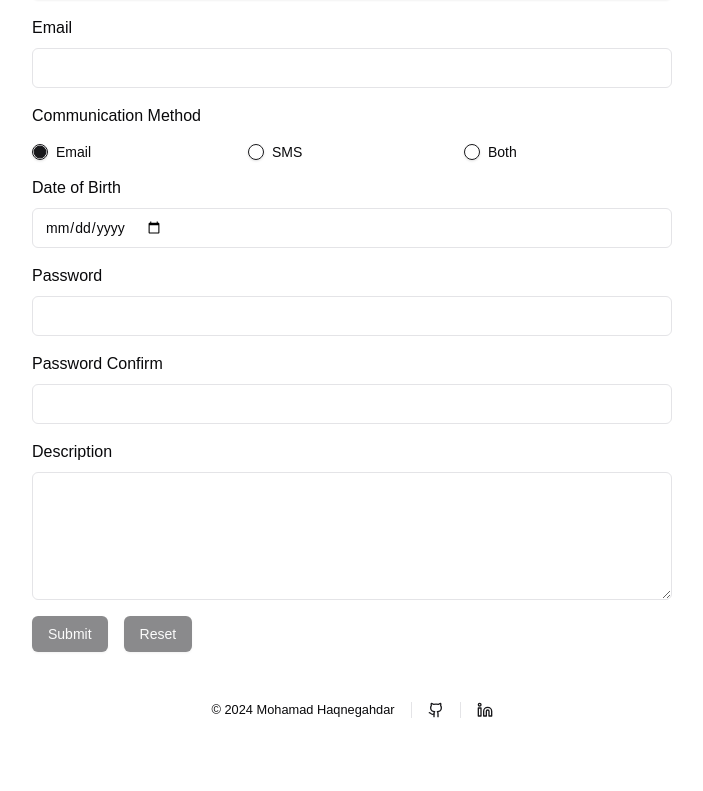
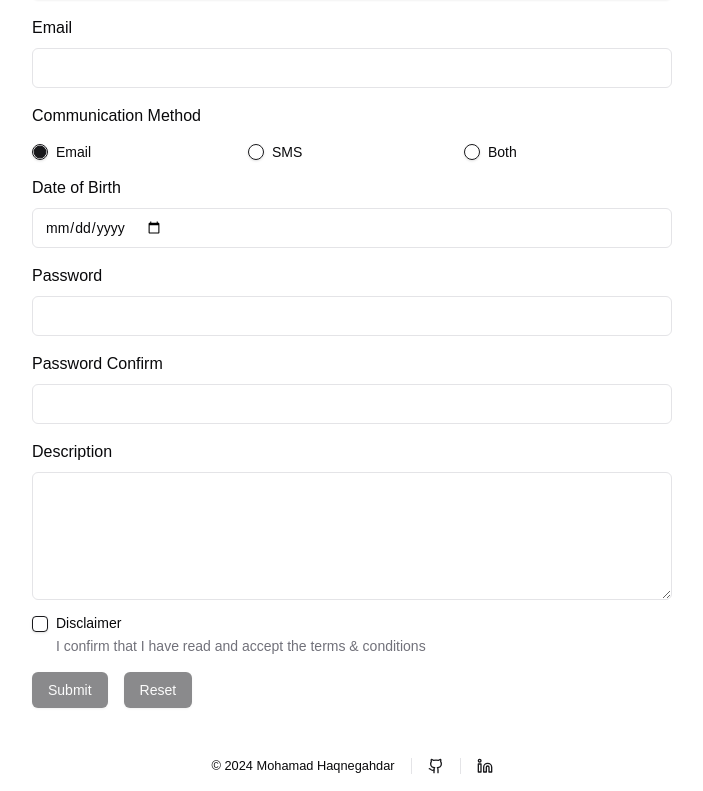
Before and after one commit to mhaqnegahdar/Resource-Reusable-Formik-Components, a Next.js app: page / in a window 1280 px wide. Shown: the part 416-1207 px from the top of the page, without its empty margins (288-991 px from the left). Before the commit the page ends 1151 px from the top, so only its background shows below. Built offline with nearby package versions, Linux system fonts and the light colour scheme.

Commit message:
Added CheckboxInput

```diff
--- a/package.json
+++ b/package.json
@@ -9,6 +9,7 @@
     "lint": "next lint"
   },
   "dependencies": {
+    "@radix-ui/react-checkbox": "^1.1.3",
     "@radix-ui/react-dropdown-menu": "^2.1.4",
     "@radix-ui/react-label": "^2.1.1",
     "@radix-ui/react-navigation-menu": "^1.2.3",
--- /dev/null
+++ b/src/components/ui/checkbox.tsx
@@ -0,0 +1,30 @@
+"use client"
+
+import * as React from "react"
+import * as CheckboxPrimitive from "@radix-ui/react-checkbox"
+import { Check } from "lucide-react"
+
+import { cn } from "@/lib/utils"
+
+const Checkbox = React.forwardRef<
+  React.ElementRef<typeof CheckboxPrimitive.Root>,
+  React.ComponentPropsWithoutRef<typeof CheckboxPrimitive.Root>
+>(({ className, ...props }, ref) => (
+  <CheckboxPrimitive.Root
+    ref={ref}
+    className={cn(
+      "peer h-4 w-4 shrink-0 rounded-sm border border-primary shadow focus-visible:outline-none focus-visible:ring-1 focus-visible:ring-ring disabled:cursor-not-allowed disabled:opacity-50 data-[state=checked]:bg-primary data-[state=checked]:text-primary-foreground",
+      className
+    )}
+    {...props}
+  >
+    <CheckboxPrimitive.Indicator
+      className={cn("flex items-center justify-center text-current")}
+    >
+      <Check className="h-4 w-4" />
+    </CheckboxPrimitive.Indicator>
+  </CheckboxPrimitive.Root>
+))
+Checkbox.displayName = CheckboxPrimitive.Root.displayName
+
+export { Checkbox }
--- /dev/null
+++ b/src/components/ui/form/CheckBoxInput.tsx
@@ -0,0 +1,38 @@
+// Hooks / Packages
+import React from "react";
+
+// Components
+import { Checkbox } from "@/components/ui/checkbox";
+import { Label } from "@/components/ui/label";
+
+// Types
+import { CheckBoxProps } from "@/lib/forms";
+
+function CheckBoxInput({ field, form, label, description }: CheckBoxProps) {
+  const { setFieldValue } = form;
+
+  return (
+    <div className="items-top flex space-x-2">
+      <Checkbox
+        id={field.name}
+        {...field}
+        checked={field.value}
+        onCheckedChange={() => {
+          setFieldValue(field.name, !field.value);
+        }}
+      />
+
+      <div className="grid gap-1.5 leading-none">
+        <Label
+          htmlFor={field.name}
+          className="font-medium leading-none peer-disabled:cursor-not-allowed peer-disabled:opacity-70"
+        >
+          {label}
+        </Label>
+        <p className="text-sm text-muted-foreground">{description}</p>
+      </div>
+    </div>
+  );
+}
+
+export default CheckBoxInput;
--- a/src/components/ui/form/Input.tsx
+++ b/src/components/ui/form/Input.tsx
@@ -9,6 +9,7 @@
 import { InputProps } from "@/lib/forms";
 import SelectInput from "./SelectInput";
 import RadioInput from "./RadioInput";
+import CheckBoxInput from "./CheckBoxInput";
 
 /**
  * Input component
@@ -28,14 +29,19 @@
  * @returns {JSX.Element} - The rendered input component.
  */
 const Input = React.forwardRef<HTMLInputElement, InputProps>(
-  ({ className, type, name, label, disabled, data, ...props }, ref) => {
+  (
+    { className, type, name, label, disabled, data, description, ...props },
+    ref
+  ) => {
     const { isSubmitting } = useFormikContext();
 
     const inputType = type === "textarea" ? { as: type } : { type: type };
 
     return (
       <div className="mb-4">
-        {label ? <label className="font-medium ">{label}</label> : null}
+        {label && type != "checkbox" ? (
+          <label className="font-medium ">{label}</label>
+        ) : null}
         <Field
           {...inputType}
           name={name}
@@ -48,8 +54,9 @@
           ref={ref}
           {...props}
         >
-          {["select", "radio"].includes(type)
+          {["select", "radio", "checkbox"].includes(type)
             ? ({ field, form, meta }: FieldProps) => {
+
                 switch (type) {
                   case "select":
                     return (
@@ -73,6 +80,18 @@
                         className="grid-cols-3 mt-4"
                       />
                     );
+                  case "checkbox":
+                    return (
+                      <CheckBoxInput
+                        field={field}
+                        form={form}
+                        meta={meta}
+                        className="grid-cols-3 mt-4"
+                        defaultValue={form.values[name] || ""}
+                        label={label || ""}
+                        description={description}
+                      />
+                    );
                 }
               }
             : null}
--- a/src/components/ui/form/RadioInput.tsx
+++ b/src/components/ui/form/RadioInput.tsx
@@ -17,7 +17,7 @@
 }: SelectInputProps) {
   const { setFieldValue } = form;
 
-  {console.log(defaultValue)}
+
   return (
     <RadioGroup
       onValueChange={(value) => setFieldValue(field.name, value)}
--- a/src/lib/forms/index.ts
+++ b/src/lib/forms/index.ts
@@ -78,4 +78,13 @@
       type: "textarea",
     },
   },
+  desclaimer: {
+    initialValue: false,
+    validation:Yup.bool().oneOf([true], "You must accept the disclaimer"),
+    inputProps: {
+      label: "Disclaimer",
+      type: "checkbox",
+      description:"I confirm that I have read and accept the terms & conditions"
+    },
+  },
 });
```
Also changed, not shown: src/lib/forms/formConfig.ts (+10 -0 lines), 2 other files (tests, documents, lock files or other folders).
